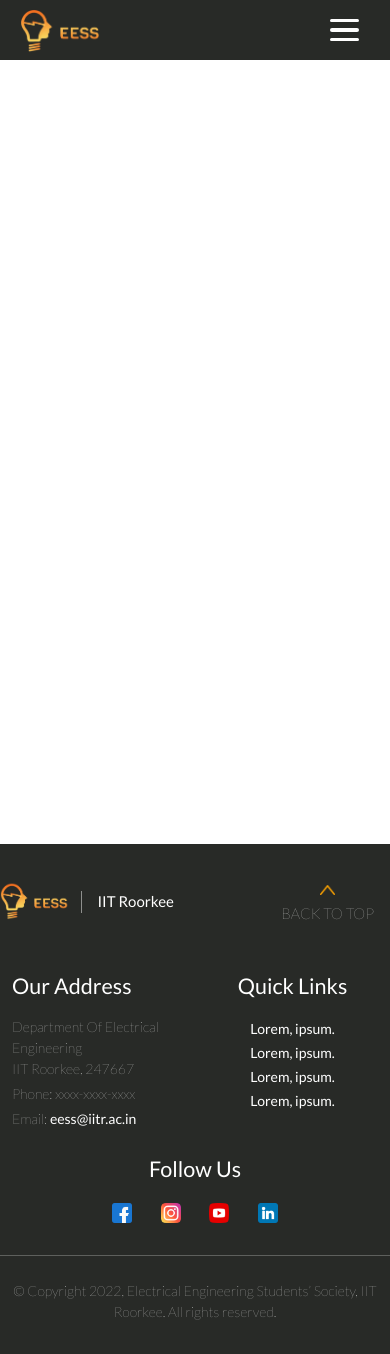
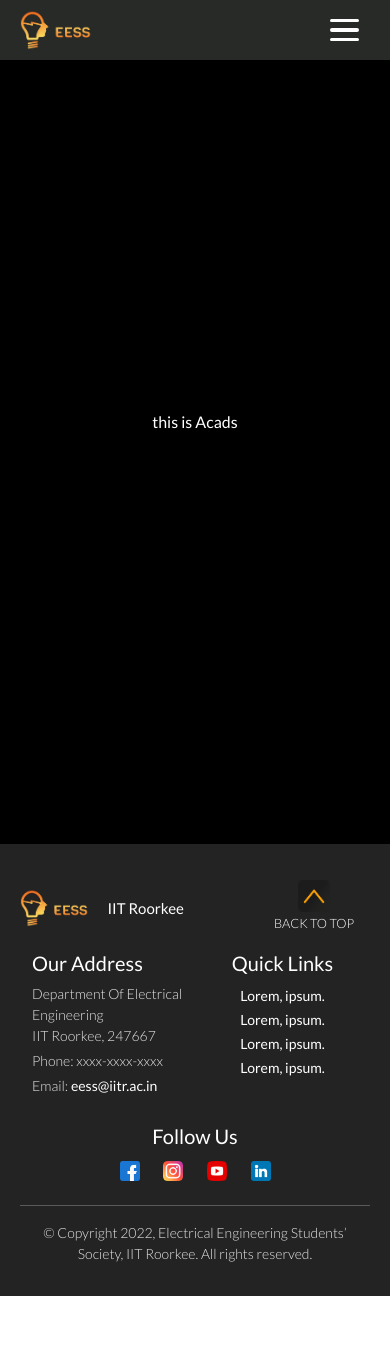
Before and after one commit to hsahnisr07/Hardik-Intern-Page, a React (Create React App) app: page /Acads in a window 390 px wide. After the commit the page ends 1296 px from the top, so only its background shows below. Built offline with nearby package versions, Linux system fonts and the light colour scheme.

Commit message:
footer fixed

```diff
--- a/src/App.css
+++ b/src/App.css
@@ -20,6 +20,17 @@ body {
   background-color: black;
 }
 
+/* Hide scrollbar for Chrome, Safari and Opera */
+body::-webkit-scrollbar {
+  display: none;
+}
+
+/* Hide scrollbar for IE, Edge and Firefox */
+body {
+  -ms-overflow-style: none;  /* IE and Edge */
+  scrollbar-width: none;  /* Firefox */
+}
+
 @media (max-width: 768px) {
   body {
     font-size: 14px;
--- a/src/components/About/About.css
+++ b/src/components/About/About.css
@@ -1,6 +1,7 @@
 .about_body{
     width: auto;
     color: white;
+    background-color: black;
 }
 .about_body>.dep_image{
     background-image: url('../../Assets/department_img.jpg');
--- a/src/components/About/WhoWeAre/WhoWeAre.css
+++ b/src/components/About/WhoWeAre/WhoWeAre.css
@@ -45,7 +45,7 @@
         transform: translateY(0);
     }
     .WhoWeAre_img{
-        margin-top: 8em;
+        margin-top: 5em;
         margin-bottom: 1.5em;
         position: static;
         width: 90vw;
@@ -55,13 +55,14 @@
         width: auto;
         margin-bottom: 2em;
         align-items: center;
+        padding: 20px;
     }
     .heading_WhoWeAre{
-        font-size: 1.8em;
+        font-size: 1.5em;
         margin-bottom: 0.3em;
     }
     .content_WhoWeAre{
-        font-size: 1.5em;
+        font-size: 1.2em;
         font-weight: 300;
         text-align: justify;
     }
--- a/src/components/Acads/Acads.css
+++ b/src/components/Acads/Acads.css
@@ -1,8 +1,9 @@
 .acads_body{
     height: 100vh;
-    width: 100vw;
+    width: auto;
     color: white;
     display: flex;
     align-items: center;
     justify-content: center;
+    background-color: black;
 }
--- a/src/components/Events/Events.css
+++ b/src/components/Events/Events.css
@@ -1,8 +1,9 @@
 .events_body{
     height: 100vh;
-    width: 100vw;
+    width: auto;
     color: white;
     display: flex;
     align-items: center;
     justify-content: center;
+    background-color: black;
 }
--- a/src/components/Footer/Footer.css
+++ b/src/components/Footer/Footer.css
@@ -1,95 +1,107 @@
-footer{
-    padding: 2rem 0;
-    background-color: #282A27;
+footer {
+    padding: 1em 0;
+    background-color: #222322;
     color: #fff;
 }
-footer ul{
+
+footer ul {
     padding: 0;
 }
-footer li{
+
+footer li {
     list-style: none;
-    font-weight: lighter;
 }
-footer p{
-    font-weight: lighter;
+
+footer p {
+    color: rgb(230, 230, 230);
+    font-weight: 300;
 }
-footer a{
+
+footer a {
     text-decoration: none;
     color: #fff;
 }
-footer .copyright-text{
+
+footer .copyright-text {
     margin: 0;
 }
 
-footer .social-links{
+footer .social-links {
     height: 25px;
 }
-footer .logo{
-   height: 65px;
-}
-footer .line{
-    height: 50px;
+
+footer .logo {
+    height: 45px;
 }
 
- footer .backToTop{
-     font-weight: lighter;
-     }
-    footer .backToTopImg{
-        height:20px;
+footer .line {
+    height: 45px;
 }
 
- footer #btn-backToTop{
+footer .backToTop {
+    font-size: 0.8em;
+    font-weight: 300;
+}
+
+footer .backToTopImg {
+    height: 2em;
+}
+
+footer #btn-backToTop {
 
     border: none;
     outline: none;
     background: none;
     cursor: pointer;
 }
- footer a:hover{
+
+footer a:hover {
     color: #FFA401;
 }
-footer h2,footer h4{
-    font-weight: 450;
+
+footer h4 {
+    font-weight: 400;
 }
- @media (max-width:768px){
-    footer .logo{
-        height: 50px;
+
+@media (max-width:768px) {
+    footer{
+        padding: 2em;
     }
-     footer .line{
+    footer .logo {
         height: 35px;
     }
-    footer .logo-heading{
+
+    footer .line {
+        display: none;
+    }
+
+    footer .logo-heading {
         font-size: 20px;
+    }
 
 }
-    footer .backToTop{
-        font-size: 20px;
-    }
-   footer .backToTopImg{
-       height: 20px;
-   }
- }
- @media (max-width: 450px){
-    footer .logo{
+
+@media (max-width: 450px) {
+    footer .logo {
         height: 38px;
     }
-     footer .line{
+
+    footer .line {
         height: 22px;
     }
-    footer .logo-heading{
+
+    footer .logo-heading {
         font-size: 15px;
 
     }
-    footer .backToTop{
-        font-size: 15px;
-    }
-   footer .backToTopImg{
-       height: 10px;
-   }
-   footer p, footer a{
+
+
+    footer p,
+    footer a {
         font-size: 14px;
     }
-   footer .social-links{
+
+    footer .social-links {
         height: 20px;
 
     }
--- a/src/components/Footer/Footer.jsx
+++ b/src/components/Footer/Footer.jsx
@@ -1,6 +1,8 @@
 import React from "react";
+
 import "./Footer.css";
 import '../../../node_modules/bootstrap/dist/css/bootstrap.min.css';
+
 import facebook from "../../Assets/img/facebook.png";
 import insta from "../../Assets/img/instagram.png";
 import youtube from "../../Assets/img/youtube.png";
@@ -8,26 +10,27 @@ import linkedin from "../../Assets/img/linkedin.png";
 import logo from "../../Assets/img/logo.png";
 import line from "../../Assets/img/line.png";
 import upArrow from "../../Assets/img/upArrow.png";
+
 function Footer() {
     return (
         <footer>
-            <div className="container">
-                <div className="row">
-                    <div className="col-12 col-lg-10  mx-auto">
-                        <div className="row mb-5">
+            <div className="container m-auto p-0">
+                <div className="row m-0">
+                    <div className="col-12 col-lg-10  mx-auto p-0 mt-1">
+                        <div className="row mb-3">
                             <div className="col-6 col-lg-6 my-auto d-flex justify-content-start ">
 
 
                                 <div className="col-12 col-lg-9">
                                     <div className="row">
-                                    <div className="col-5 col-lg-4 p-0 mx-auto  my-auto ">
+                                    <div className="col-5 col-lg-4 p-0 m-auto ">
                                         <img src={logo}  className="logo m-0" alt="" />
                                     </div>
                                     <div className="col-1 col-lg-1 p-0  mx-auto my-auto" >
                                         <img src={line} className="line m-0" alt="" />
                                     </div>
                                     <div className="col-6 col-lg-7 p-0 mx-auto my-auto" >
-                                        <h2 class="logo-heading m-0" >IIT Roorkee</h2>
+                                        <h4 className="logo-heading m-0" >IIT Roorkee</h4>
                                     </div>
                                     </div>
 
@@ -40,11 +43,11 @@ function Footer() {
                                 <div className="column text-center">
                                     <div>
                                         <button onClick={topFunction} id="btn-backToTop">
-                                            <img className="m-1 backToTopImg" src={upArrow} alt="" />
+                                            <img className="m-0 backToTopImg" src={upArrow} alt="" />
                                         </button>
                                     </div>
                                     <div>
-                                        <h4 className="backToTop m-1">BACK TO TOP</h4>
+                                        <h6 className="backToTop m-1">BACK TO TOP</h6>
                                     </div>
                                 </div>
                             </div>
@@ -52,7 +55,7 @@ function Footer() {
 
                         <div className="row justify-content-center">
                             <div className="col-6 col-lg-4 mb-4 ">
-                                <h4 className="mb-3">Our Address</h4>
+                                <h5 className="mb-2">Our Address</h5>
                                 <p className="mb-0">Department Of Electrical Engineering</p>
                                 <p className="mb-1">IIT Roorkee, 247667</p>
                                 <p className="mb-1">Phone: xxxx-xxxx-xxxx</p>
@@ -62,7 +65,7 @@ function Footer() {
                             </div>
 
                             <div className="col-6 col-lg-4 mb-4 text-center ">
-                                <h4 className="mb-3">Quick Links</h4>
+                                <h5 className="mb-2">Quick Links</h5>
                                 <ul>
                                     <li>
                                         <a href="#">Lorem, ipsum.</a>
@@ -80,7 +83,7 @@ function Footer() {
                             </div>
 
                             <div className="col-6 col-lg-4 mb-4 text-center">
-                                <h4 className="mb-3">Follow Us</h4>
+                                <h5 className="mb-2">Follow Us</h5>
                                 <div className="col-lg-6 mx-auto">
                                     <div className="row">
                                         <div className="col-3 mx-auto">
@@ -123,9 +126,9 @@ function Footer() {
                                 </div>
                             </div>
 
-                            <hr className="mt-2" />
+                            <hr className="mt-0" />
 
-                            <div className="mt-2">
+                            <div className="mt-0">
                                 <p className="copyright-text text-center w-100">
                                     &copy; Copyright 2022, Electrical Engineering Students’ Society, IIT Roorkee. All rights reserved.
                                 </p>
@@ -138,20 +141,6 @@ function Footer() {
     );
 }
 
-// let mybutton = document.getElementById("btn-backToTop");
-
-// // When the user scrolls down 20px from the top of the document, show the button
-// window.onscroll = function() {
-//     scrollFunction()
-// };
-
-// function scrollFunction() {
-//   if (document.body.scrollTop > 20 || document.documentElement.scrollTop > 20) {
-//     mybutton.style.display = "block";
-//   } else {
-//     mybutton.style.display = "none";
-//   }
-// }
 
 // When the user clicks on the button, scroll to the top of the document
 function topFunction() {
--- a/src/components/Heading/Heading.css
+++ b/src/components/Heading/Heading.css
@@ -14,7 +14,6 @@
 }
 @media (max-width:800px) {
     .heading_name{
-        font-size: 1.2em;
+        font-size: 1em;
     }
-
 }
--- a/src/components/Home/Home.css
+++ b/src/components/Home/Home.css
@@ -1,6 +1,6 @@
 .home_body{
     height: 100vh;
-    width: 100vw;
+    width: auto;
     color: white;
     display: flex;
     align-items: center;
--- a/src/components/Intern/Intern.css
+++ b/src/components/Intern/Intern.css
@@ -1,8 +1,9 @@
 .intern_body{
     height: 100vh;
-    width: 100vw;
+    width: auto;
     color: white;
     display: flex;
     align-items: center;
     justify-content: center;
+    background-color: black;
 }
--- a/src/components/Navbar/Navbar.css
+++ b/src/components/Navbar/Navbar.css
@@ -15,9 +15,10 @@
     align-items: center;
     justify-content: space-between;
     margin: auto;
+    height: 60px;
 }
 
-nav>img{
+.navbar__nav>img{
     height: 40px;
 }
 .navbar__navMenu {
@@ -25,6 +26,8 @@ nav>img{
     display: flex;
     flex-direction: row;
     align-items: center;
+    margin: 0;
+    padding: 0;
 }
 
 .navbar__navMenu>.Link {
@@ -66,7 +69,7 @@ nav>img{
 
     .navbar__navMenu > .Link {
         width: 80vw;
-      font-size: 1.5em;
+      font-size: 1.2em;
       font-weight: 400;
       text-decoration: none;
       color: white;
```
Also changed, not shown: src/Assets/img/upArrow.png. Lines whose indentation alone changed are shown as unchanged.
